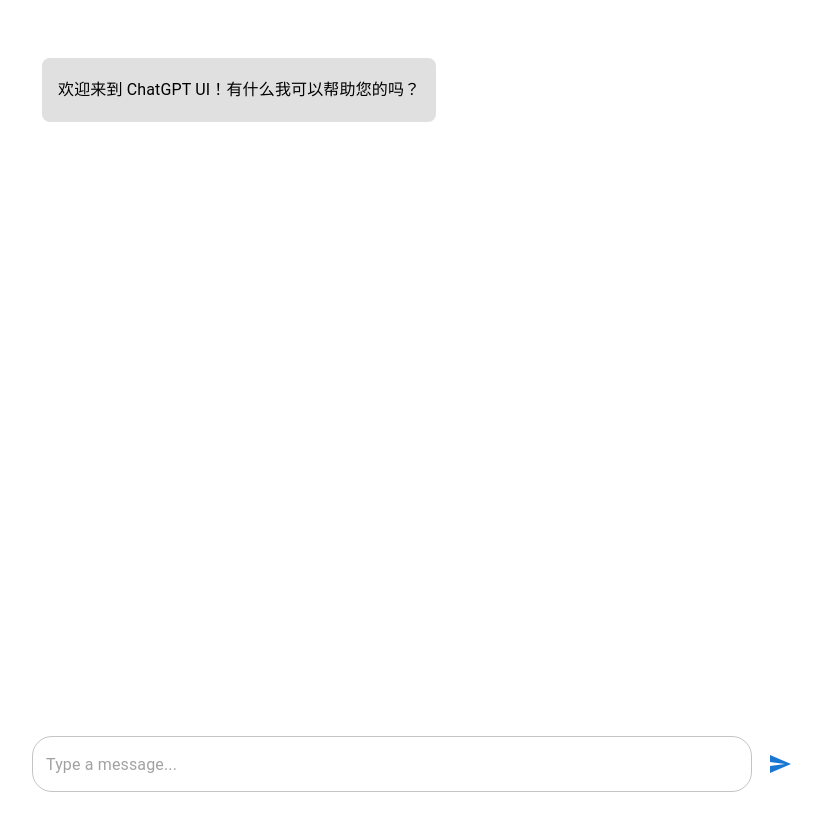
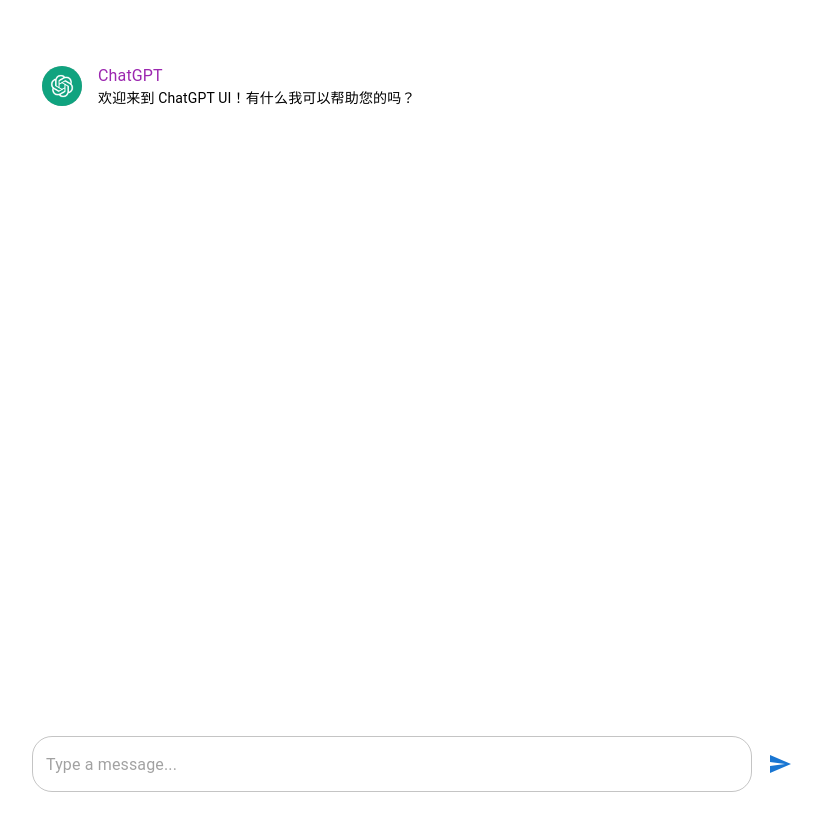
Before and after one commit to hooksl/chatgpt-demo, a Next.js app: page / in a window 1280 px wide. Shown: the whole page, without its empty margins (224-1044 px from the left). Built offline with nearby package versions, Linux system fonts and the light colour scheme.

Commit message:
feat: 添加头像

```diff
--- a/src/components/ChatApp.tsx
+++ b/src/components/ChatApp.tsx
@@ -18,12 +18,18 @@
     const [isTyping, setIsTyping] = useState(false);  // 新增状态用于逐字显示
     useEffect(() => {
         // 在应用加载时添加欢迎词
-        const welcomeMessage: Message = { text: '欢迎来到 ChatGPT UI！有什么我可以帮助您的吗？', sender: 'bot' };
+        const welcomeMessage: Message = {
+            text: '欢迎来到 ChatGPT UI！有什么我可以帮助您的吗？',
+            sender: 'bot',
+        };
         setMessages([welcomeMessage]);
     }, []);
 
     const handleSend = async (text: string) => {
-        const newMessage: Message = { text, sender: 'user' };
+        const newMessage: Message = {
+            text: text,
+            sender: 'user',
+        };
         setMessages([...messages, newMessage]);
 
         try {
@@ -61,15 +67,23 @@
             displayTypingEffect(botMessageText);
         } catch (error) {
             console.error('Error fetching response:', error);
-            const errorMessage: Message = { text: 'Sorry, something went wrong!', sender: 'bot' };
+            const errorMessage: Message = {
+                text: 'Sorry, something went wrong!',
+                sender: 'bot',
+            };
             setMessages((prevMessages) => [...prevMessages, errorMessage]);
             setIsTyping(false); // 完成逐字显示
+        } finally {
+            setIsTyping(false);
         }
 
     };
     const displayTypingEffect = (text: string) => {
         let index = 0;
-        const botMessage: Message = { text: '', sender: 'bot' }; // 初始空文本
+        const botMessage: Message = {
+            text: '',
+            sender: 'bot',
+        }; // 初始空文本
 
         // 逐字更新文本
         const typeInterval = setInterval(() => {
--- a/src/components/MessageList.tsx
+++ b/src/components/MessageList.tsx
@@ -1,6 +1,6 @@
 import React, { useEffect, useRef } from 'react';
-import { List, ListItem, ListItemText, Box } from '@mui/material';
-
+import { List, ListItem, ListItemAvatar, ListItemText, Avatar, Typography } from '@mui/material';
+import Image from 'next/image';
 interface Message {
     text: string;
     sender: 'user' | 'bot';
@@ -21,23 +21,34 @@
     return (
         <List sx={{ flexGrow: 1, overflow: 'auto', padding: '10px' }}>
             {messages.map((message, index) => (
-                <ListItem key={index} sx={{ justifyContent: message.sender === 'user' ? 'flex-end' : 'flex-start' }}>
-                    <Box
-                        sx={{
-                            bgcolor: message.sender === 'user' ? 'primary.main' : 'grey.300',
-                            color: message.sender === 'user' ? 'white' : 'black',
-                            p: 2,
-                            borderRadius: 2,
-                            maxWidth: '70%',
-                        }}
-                    >
-                        <ListItemText primary={message.text} />
-                    </Box>
+                <ListItem key={index} alignItems="flex-start">
+                    <ListItemAvatar>
+                        <Avatar>
+                            <Image
+                                src={message.sender === 'user' ? '/man-user-circle-icon.png' : '/chatgpt-icon.png'} // 引用 public 目录下的图片
+                                alt={message.sender === 'user' ? 'User Avatar' : 'ChatGPT Avatar'}
+                                width={40}   // 设置宽度
+                                height={40}  // 设置高度
+                            />
+                        </Avatar>
+                    </ListItemAvatar>
+                    <ListItemText
+                        primary={
+                            <Typography
+                                variant="body1"
+                                color={message.sender === 'user' ? 'primary' : 'secondary'}
+                            >
+                                {message.sender === 'user' ? 'You' : 'ChatGPT'}
+                            </Typography>
+                        }
+                        secondary={<Typography variant="body2">{message.text}</Typography>}
+                    />
                 </ListItem>
-            ))}
+            ))
+            }
             {/* 用于保持滚动到列表底部 */}
             <div ref={bottomRef} />
-        </List>
+        </List >
     );
 };
 
```
Also changed, not shown: public/chatgpt-icon.png (added), public/man-user-circle-icon.png (added).
